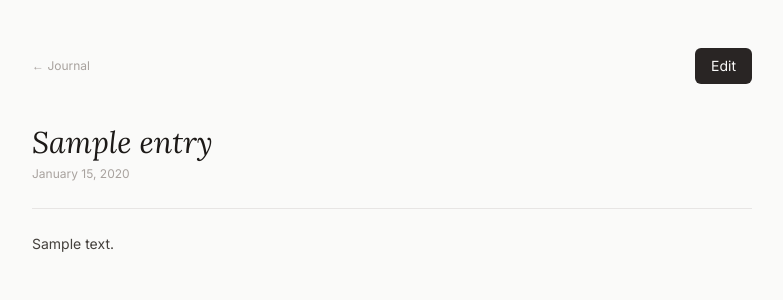
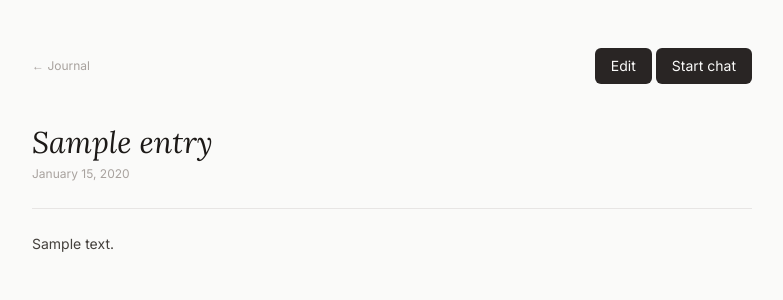
Before and after one commit to AlexGS00/Pawse-Journal, a Django app: page /journal/1/ in a window 1280 px wide. Shown: the part 57-357 px from the top of the page, without its empty margins (248-1031 px from the left). Run offline with Django 5.2, Linux system fonts and the light colour scheme; a user stored in the database is signed in; tables that the repository leaves empty hold one stand-in row (values such as "Sample post"); some libraries are stand-ins or nearby versions.

Commit message:
add base for chatbox

```diff
--- /dev/null
+++ b/pawse/journal/static/js/chatbox.js
@@ -0,0 +1,13 @@
+btn = document.getElementById("chat-btn");
+chatBox = document.getElementById("chatbox");
+chatOpen = false;
+
+btn.addEventListener("click", () => {
+    if (!chatOpen) {
+        chatBox.removeAttribute("hidden");
+        chatOpen = true;
+    } else {
+        chatBox.setAttribute("hidden", "");
+        chatOpen = false;
+    }
+})
--- a/pawse/journal/templates/journal/entry_detail.html
+++ b/pawse/journal/templates/journal/entry_detail.html
@@ -5,15 +5,20 @@
 {% block nav_journal %}active{% endblock %}
 
 {% block body %}
-<div class="flex items-center justify-between mb-10">
+<div>
+  <div class="flex items-center justify-between mb-10 h-full">
     <a href="{% url 'index' %}" class="text-xs text-stone-400 hover:text-stone-700 transition-colors">← Journal</a>
+    <div class="flex">
       <a href="{% url 'edit_entry' entry.id %}"
-     class="text-sm px-4 py-2 bg-stone-800 text-stone-50 rounded-md hover:bg-stone-700 transition-colors duration-150">
+        class="text-sm px-4 py-2 bg-stone-800 text-stone-50 rounded-md hover:bg-stone-700 transition-colors duration-150 me-1">
         Edit
       </a>
+      <button class="text-sm px-4 py-2 bg-stone-800 text-stone-50 rounded-md hover:bg-stone-700 transition-colors duration-150" id="chat-btn">Start chat</button>
+    </div>
   </div>
 
-<article class="space-y-6">
+  <div class="content-body flex justify-between">
+    <article class="space-y-6 w-full">
       <div class="space-y-1">
         <h1 class="font-serif italic text-3xl text-stone-900">{{ entry.display_title }}</h1>
         <time class="text-xs text-stone-400">{{ entry.created_at|date:"F j, Y" }}</time>
@@ -23,4 +28,10 @@
 
       <div class="text-sm text-stone-700 leading-relaxed whitespace-pre-wrap">{{ entry.content }}</div>
     </article>
+    <div id="chatbox" class="chatbox fixed bottom-0 right-0 w-[30vw] h-full bg-red-50" hidden>
+      lalala
+    </div>
+  </div>
+</div>
+  <script src="{% static 'js/chatbox.js' %}"></script>
 {% endblock %}
```
Lines whose indentation alone changed are shown as unchanged.
